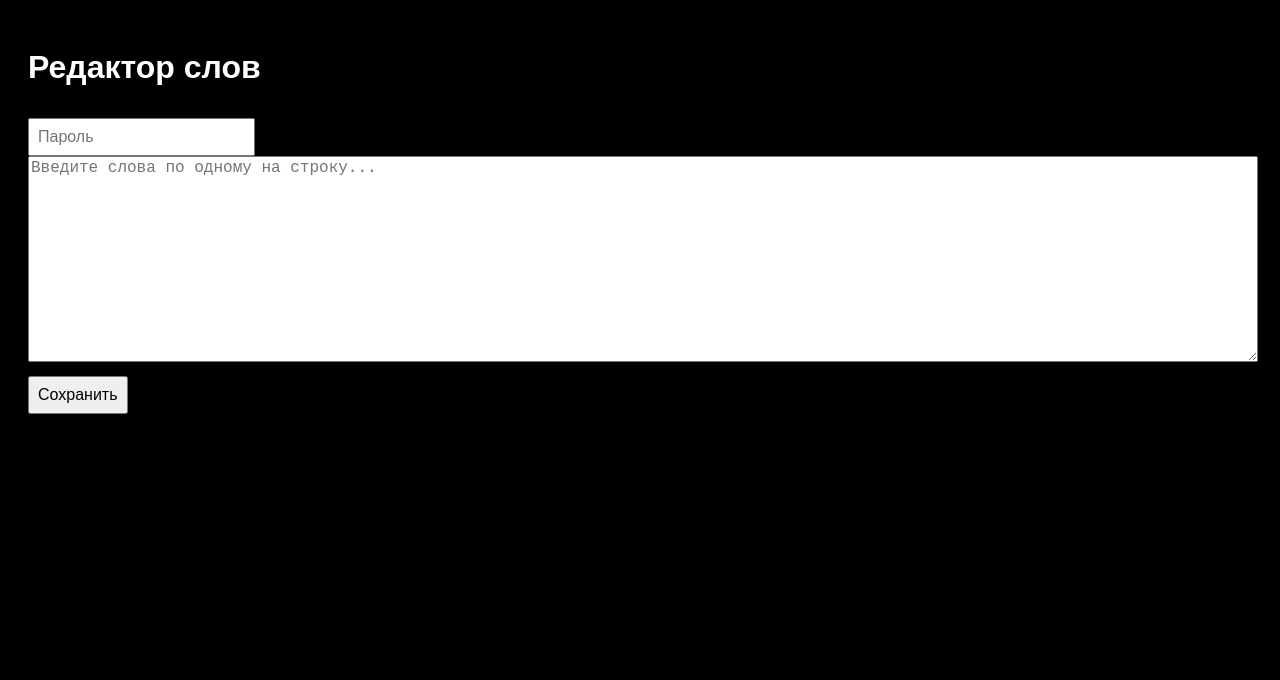
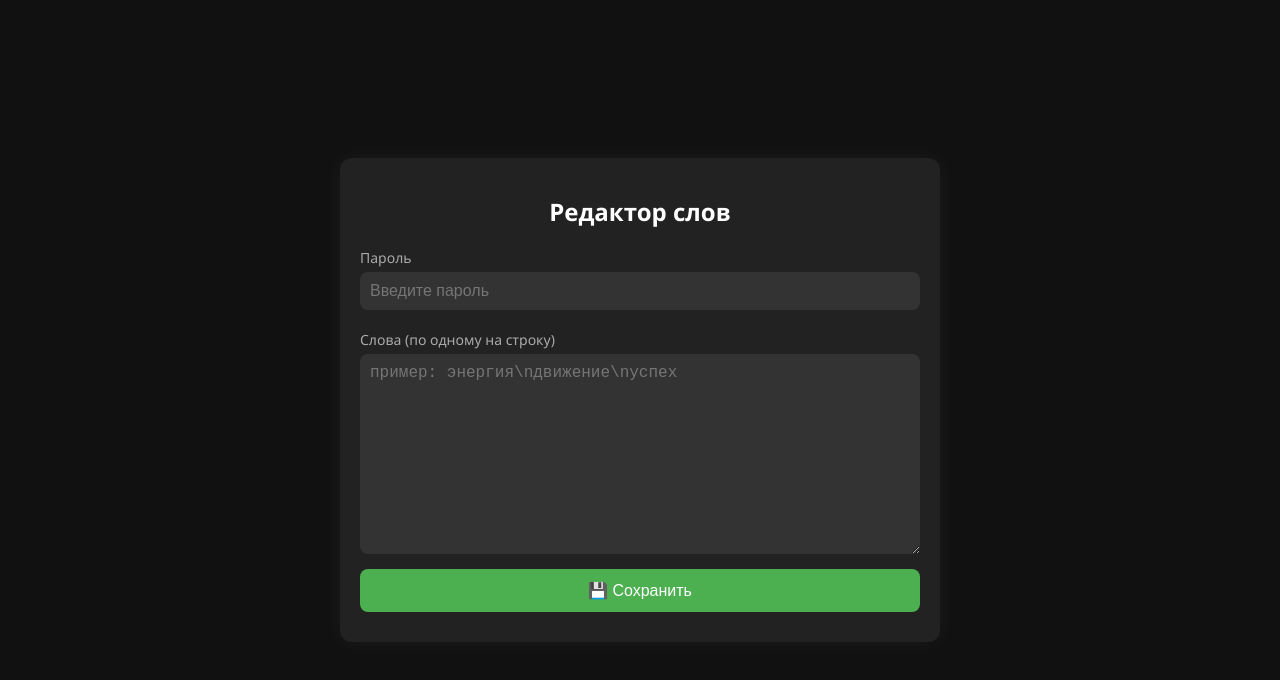
Before and after one commit to mikeingood/RANDOMIZER, a plain HTML site: page edit.html in a window 1280 px wide. Drawn offline with Linux system fonts and the light colour scheme.

Commit message:
Update edit.html

```diff
--- a/edit.html
+++ b/edit.html
@@ -2,19 +2,103 @@
 <html lang="ru">
 <head>
   <meta charset="UTF-8" />
+  <meta name="viewport" content="width=device-width, initial-scale=1.0">
   <title>Редактор слов</title>
   <style>
-    body { background: #000; color: #fff; font-family: sans-serif; padding: 20px; }
-    textarea { width: 100%; height: 200px; font-size: 16px; }
-    input, button { font-size: 16px; padding: 8px; margin-top: 10px; }
+    * { box-sizing: border-box; }
+
+    body {
+      margin: 0;
+      padding: 0;
+      background: #111;
+      color: #fff;
+      font-family: 'Segoe UI', sans-serif;
+      display: flex;
+      justify-content: center;
+      align-items: center;
+      min-height: 100vh;
+    }
+
+    .editor {
+      width: 90%;
+      max-width: 600px;
+      background: #222;
+      padding: 20px;
+      border-radius: 12px;
+      box-shadow: 0 0 20px rgba(255, 255, 255, 0.05);
+    }
+
+    h1 {
+      text-align: center;
+      margin-bottom: 20px;
+      font-size: 24px;
+    }
+
+    label {
+      display: block;
+      margin-top: 10px;
+      margin-bottom: 5px;
+      font-size: 14px;
+      color: #aaa;
+    }
+
+    input, textarea {
+      width: 100%;
+      padding: 10px;
+      border: none;
+      border-radius: 8px;
+      background: #333;
+      color: #fff;
+      font-size: 16px;
+      margin-bottom: 10px;
+    }
+
+    textarea {
+      height: 200px;
+      resize: vertical;
+    }
+
+    button {
+      width: 100%;
+      padding: 12px;
+      background: #4caf50;
+      border: none;
+      border-radius: 8px;
+      font-size: 16px;
+      color: #fff;
+      cursor: pointer;
+      transition: background 0.2s;
+    }
+
+    button:hover {
+      background: #45a049;
+    }
+
+    #status {
+      margin-top: 10px;
+      text-align: center;
+      font-size: 14px;
+      color: #6ee7b7;
+    }
+
+    @media (max-width: 500px) {
+      h1 { font-size: 20px; }
+    }
   </style>
 </head>
 <body>
-  <h1>Редактор слов</h1>
-  <input id="password" type="password" placeholder="Пароль"><br>
-  <textarea id="wordList" placeholder="Введите слова по одному на строку..."></textarea><br>
-  <button onclick="submitWords()">Сохранить</button>
-  <div id="status"></div>
+  <div class="editor">
+    <h1>Редактор слов</h1>
+
+    <label for="password">Пароль</label>
+    <input id="password" type="password" placeholder="Введите пароль">
+
+    <label for="wordList">Слова (по одному на строку)</label>
+    <textarea id="wordList" placeholder="пример: энергия\nдвижение\nуспех"></textarea>
+
+    <button onclick="submitWords()">💾 Сохранить</button>
+    <div id="status"></div>
+  </div>
 
   <script>
     async function submitWords() {
```
